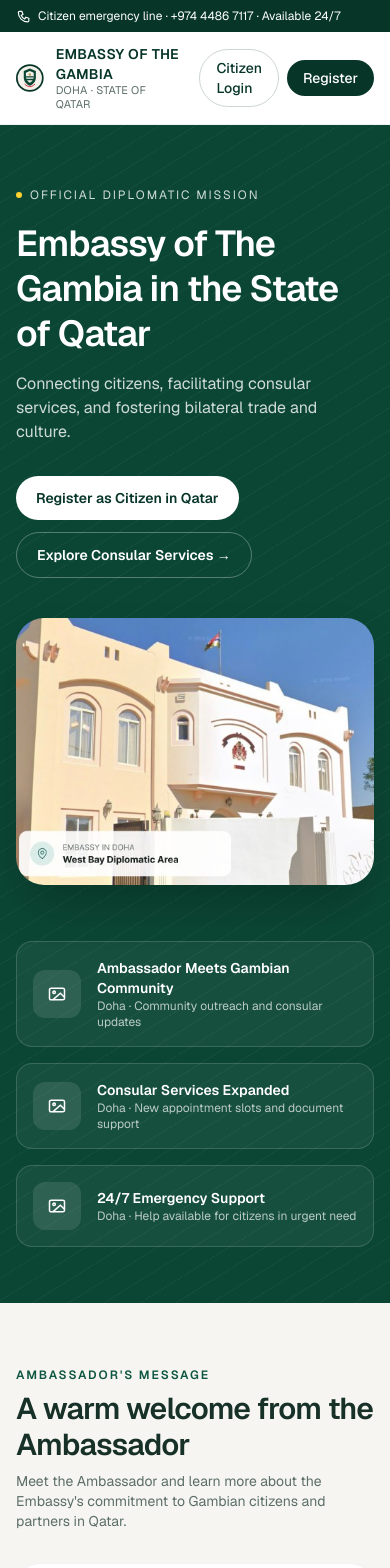
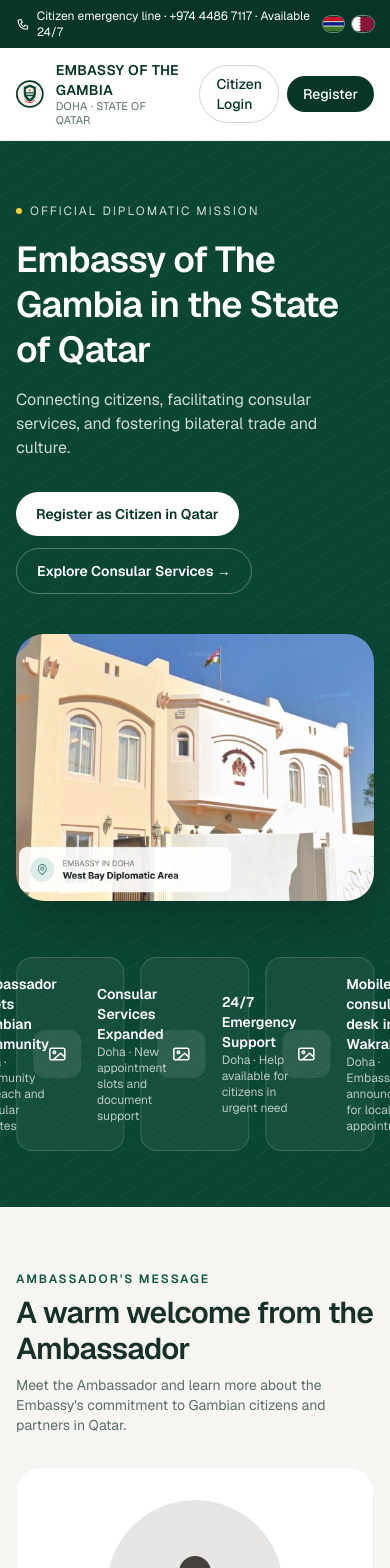
Before and after one commit to HammadiOuassim/gambiaEmbassy, a Next.js app in the folder front/: page / in a window 390 px wide. Shown: the top 1568 px of the page. Built offline with nearby package versions, Linux system fonts and the light colour scheme.

Commit message:
Refactor HomePage component to use HighlightReel and add NewsSection. Clean up unused highlights and update service layout for better responsiveness. Adjust styles in SiteHeader for improved accessibility and visual consistency.

```diff
--- /dev/null
+++ b/front/components/highlight-reel.tsx
@@ -0,0 +1,164 @@
+"use client";
+
+import { useEffect, useRef, useState } from "react";
+
+const highlights = [
+  ["Ambassador Meets Gambian Community", "Doha · Community outreach and consular updates"],
+  ["Consular Services Expanded", "Doha · New appointment slots and document support"],
+  ["24/7 Emergency Support", "Doha · Help available for citizens in urgent need"],
+  ["Mobile consular desk in Al Wakrah", "Doha · Embassy announcement for local appointments"],
+  ["Passport checklist updated", "Doha · New document list for renewal requests"],
+  ["Community cultural evening", "Doha · Family programme for Gambians in Qatar"],
+] as const;
+
+const GAP = 16;
+
+export function HighlightReel() {
+  const viewportRef = useRef<HTMLDivElement>(null);
+  const indexRef = useRef(0);
+  const startX = useRef<number | null>(null);
+  const [index, setIndex] = useState(0);
+  const [step, setStep] = useState(0);
+  const [rtl, setRtl] = useState(false);
+  const [animate, setAnimate] = useState(true);
+  const count = highlights.length;
+  const cards = [...highlights, ...highlights.slice(0, 3)];
+
+  useEffect(() => {
+    const root = document.documentElement;
+    setRtl(root.lang.toLowerCase().startsWith("ar") || root.dir === "rtl");
+  }, []);
+
+  useEffect(() => {
+    const el = viewportRef.current;
+    if (!el) return;
+    const measure = () => {
+      const styles = getComputedStyle(el);
+      const pad = parseFloat(styles.paddingLeft) + parseFloat(styles.paddingRight);
+      const card = (el.clientWidth - pad - GAP * 2) / 3;
+      setStep(card + GAP);
+    };
+    measure();
+    const observer = new ResizeObserver(measure);
+    observer.observe(el);
+    return () => observer.disconnect();
+  }, []);
+
+  useEffect(() => {
+    const reduced = window.matchMedia("(prefers-reduced-motion: reduce)").matches;
+    if (reduced) return;
+    const timer = window.setInterval(() => {
+      setIndex((current) => (current >= count ? current : current + 1));
+    }, 4000);
+    return () => window.clearInterval(timer);
+  }, [count]);
+
+  useEffect(() => {
+    if (index < count) return;
+    const timer = window.setTimeout(() => {
+      setAnimate(false);
+      setIndex(0);
+      requestAnimationFrame(() => {
+        requestAnimationFrame(() => setAnimate(true));
+      });
+    }, 700);
+    return () => window.clearTimeout(timer);
+  }, [index, count]);
+
+  useEffect(() => {
+    const el = viewportRef.current;
+    if (!el) return;
+    let locked = false;
+    const onWheel = (event: WheelEvent) => {
+      const horizontal = Math.abs(event.deltaX) > Math.abs(event.deltaY);
+      if (!horizontal) return;
+      event.preventDefault();
+      if (locked) return;
+      locked = true;
+      const forward = rtl ? event.deltaX < 0 : event.deltaX > 0;
+      const current = indexRef.current;
+      if (!forward && current <= 0) {
+        setAnimate(false);
+        setIndex(count - 1);
+        requestAnimationFrame(() => {
+          requestAnimationFrame(() => setAnimate(true));
+        });
+      } else {
+        setAnimate(true);
+        setIndex(forward ? Math.min(current + 1, count) : current - 1);
+      }
+      window.setTimeout(() => {
+        locked = false;
+      }, 700);
+    };
+    el.addEventListener("wheel", onWheel, { passive: false });
+    return () => el.removeEventListener("wheel", onWheel);
+  }, [count, rtl]);
+
+  indexRef.current = index;
+
+  function move(forward: boolean) {
+    const current = indexRef.current;
+    if (!forward && current <= 0) {
+      setAnimate(false);
+      setIndex(count - 1);
+      requestAnimationFrame(() => {
+        requestAnimationFrame(() => setAnimate(true));
+      });
+      return;
+    }
+    setAnimate(true);
+    setIndex(forward ? Math.min(current + 1, count) : current - 1);
+  }
+
+  return (
+    <div
+      ref={viewportRef}
+      className="overflow-hidden px-4 pb-14 sm:px-6"
+      onPointerDown={(event) => {
+        startX.current = event.clientX;
+      }}
+      onPointerUp={(event) => {
+        if (startX.current == null) return;
+        const delta = event.clientX - startX.current;
+        startX.current = null;
+        if (Math.abs(delta) < 40) return;
+        move(rtl ? delta > 0 : delta < 0);
+      }}
+    >
+      <div
+        className={`flex ${animate ? "transition-transform duration-700 ease-in-out" : ""}`}
+        style={{
+          gap: GAP,
+          transform: `translateX(${(rtl ? 1 : -1) * index * step}px)`,
+        }}
+      >
+        {cards.map(([title, detail], cardIndex) => (
+          <article
+            key={`${title}-${cardIndex}`}
+            className="flex shrink-0 items-center gap-4 rounded-2xl border border-white/15 bg-white/5 px-4 py-4"
+            style={{ width: Math.max(step - GAP, 0) }}
+          >
+            <span className="flex h-12 w-12 shrink-0 items-center justify-center rounded-xl bg-white/10">
+              <ImageIcon />
+            </span>
+            <span>
+              <span className="block text-sm font-semibold">{title}</span>
+              <span className="block text-xs text-white/70">{detail}</span>
+            </span>
+          </article>
+        ))}
+      </div>
+    </div>
+  );
+}
+
+function ImageIcon() {
+  return (
+    <svg viewBox="0 0 24 24" className="h-5 w-5" fill="none" stroke="currentColor" strokeWidth="1.8">
+      <rect x="3" y="5" width="18" height="14" rx="2" />
+      <circle cx="8.5" cy="10" r="1.5" />
+      <path d="M21 16l-5-5-9 8" />
+    </svg>
+  );
+}
--- a/front/components/home-page.tsx
+++ b/front/components/home-page.tsx
@@ -3,12 +3,7 @@
 import { SiteFooter } from "@/components/site-footer";
 import { SiteHeader } from "@/components/site-header";
 import { AboutTabs } from "@/components/about-tabs";
-
-const highlights = [
-  ["Ambassador Meets Gambian Community", "Doha · Community outreach and consular updates"],
-  ["Consular Services Expanded", "Doha · New appointment slots and document support"],
-  ["24/7 Emergency Support", "Doha · Help available for citizens in urgent need"],
-];
+import { HighlightReel } from "@/components/highlight-reel";
 
 const staff = [
   "Ambassador",
@@ -117,22 +112,7 @@
               />
             </div>
           </div>
-          <div className="mx-auto grid max-w-7xl gap-4 px-4 pb-14 sm:px-6 md:grid-cols-3">
-            {highlights.map(([title, detail]) => (
-              <article
-                key={title}
-                className="flex items-center gap-4 rounded-2xl border border-white/15 bg-white/5 px-4 py-4"
-              >
-                <span className="flex h-12 w-12 shrink-0 items-center justify-center rounded-xl bg-white/10">
-                  <ImageIcon />
-                </span>
-                <span>
-                  <span className="block text-sm font-semibold">{title}</span>
-                  <span className="block text-xs text-white/70">{detail}</span>
-                </span>
-              </article>
-            ))}
-          </div>
+          <HighlightReel />
         </section>
 
         <section className="mx-auto max-w-7xl px-4 py-16 sm:px-6">
@@ -196,6 +176,8 @@
           </div>
         </section>
 
+        <NewsSection />
+
         <section id="about" className="bg-embassy-hero text-white">
           <div className="mx-auto max-w-7xl px-4 py-16 sm:px-6">
             <p className="text-xs font-semibold tracking-[0.16em] text-emerald-200">
@@ -220,14 +202,12 @@
                   cooperation with the State of Qatar.”
                 </p>
                 <ul className="mt-6 divide-y divide-white/10 text-sm">
-                  {["Ambassador's Welcome", "Embassy Mission", "Key Staff", "Direct Contact Info"].map(
-                    (item) => (
+                  {["Our Vision", "Our Values", "Embassy Mission"].map((item) => (
                     <li key={item} className="flex items-center justify-between py-3">
                       {item}
                       <span aria-hidden>↗</span>
                     </li>
-                    ),
-                  )}
+                  ))}
                 </ul>
               </article>
             </div>
@@ -245,9 +225,9 @@
             Start with the service you need. Each guide includes eligibility, required documents,
             fees and appointment information.
           </p>
-          <div className="mt-10 grid gap-4 md:grid-cols-2 xl:grid-cols-4">
+          <div className="mt-10 flex gap-4 overflow-x-auto pb-2">
             {services.map((service) => (
-              <article key={service.title} className="rounded-3xl border border-black/5 bg-white p-6">
+              <article key={service.title} className="w-72 shrink-0 rounded-3xl border border-black/5 bg-white p-6 sm:w-80">
                 <span className="flex h-11 w-11 items-center justify-center rounded-xl bg-embassy-soft text-embassy">
                   <BuildingIcon />
                 </span>
@@ -312,6 +292,44 @@
           </div>
         </section>
 
+        <section id="location" className="bg-embassy-hero text-white">
+          <div className="mx-auto max-w-7xl px-4 py-16 sm:px-6">
+            <p className="text-xs font-semibold tracking-[0.16em] text-emerald-200">EMBASSY LOCATION</p>
+            <h2 className="mt-2 text-3xl font-semibold tracking-tight sm:text-4xl">
+              Find the Embassy in Doha
+            </h2>
+            <p className="mt-3 max-w-2xl text-sm text-white/75">
+              Locate the Embassy of the Republic of The Gambia in Doha to access in-person consular
+              services and appointments.
+            </p>
+            <div className="relative mt-8 overflow-hidden rounded-[28px] bg-[#f3efe4]">
+              <iframe
+                title="Embassy of The Gambia in the West Bay Diplomatic Area, Doha"
+                src="https://maps.google.com/maps?q=West+Bay+Diplomatic+Area,+Doha,+Qatar&z=15&hl=en&output=embed"
+                className="h-[420px] w-full border-0"
+                loading="lazy"
+                referrerPolicy="no-referrer-when-downgrade"
+              />
+              <div className="absolute bottom-4 left-4 flex max-w-sm items-center gap-3 rounded-2xl bg-white px-4 py-3 text-ink shadow-sm">
+                <span className="flex h-10 w-10 items-center justify-center rounded-full bg-embassy text-white">
+                  <PinIcon />
+                </span>
+                <span>
+                  <span className="block text-sm font-semibold">Doha Central · Primary service centre</span>
+                  <span className="block text-xs text-muted">Appointments Mon–Thu · 08:30–14:00</span>
+                </span>
+              </div>
+            </div>
+          </div>
+        </section>
+      </main>
+      <SiteFooter />
+    </>
+  );
+}
+
+function NewsSection() {
+  return (
     <section id="news" className="mx-auto max-w-7xl px-4 py-16 sm:px-6">
       <div className="flex flex-wrap items-end justify-between gap-4">
         <div>
@@ -323,12 +341,10 @@
           View all updates
         </a>
       </div>
-          <div className="mt-8 grid gap-4 md:grid-cols-2 xl:grid-cols-4">
+      <div className="mt-8 flex gap-4 overflow-x-auto pb-2">
         {news.map((item) => (
-              <article key={item.title} className="rounded-3xl border border-black/5 bg-white p-4">
-                <span className={`inline-flex rounded-full px-2.5 py-1 text-xs ${item.tone}`}>
-                  {item.tag}
-                </span>
+          <article key={item.title} className="w-72 shrink-0 rounded-3xl border border-black/5 bg-white p-4">
+            <span className={`inline-flex rounded-full px-2.5 py-1 text-xs ${item.tone}`}>{item.tag}</span>
             <p className="mt-3 text-xs text-muted">{item.date}</p>
             <h3 className="mt-1 text-base font-semibold leading-snug">{item.title}</h3>
             <Image
@@ -343,34 +359,6 @@
         ))}
       </div>
     </section>
-
-        <section id="location" className="bg-embassy-hero text-white">
-          <div className="mx-auto max-w-7xl px-4 py-16 sm:px-6">
-            <p className="text-xs font-semibold tracking-[0.16em] text-emerald-200">EMBASSY LOCATION</p>
-            <h2 className="mt-2 text-3xl font-semibold tracking-tight sm:text-4xl">
-              Find the Embassy in Doha
-            </h2>
-            <p className="mt-3 max-w-2xl text-sm text-white/75">
-              Locate the Embassy of the Republic of The Gambia in Doha to access in-person consular
-              services and appointments.
-            </p>
-            <div className="relative mt-8 overflow-hidden rounded-[28px] bg-[#f3efe4] p-6 text-ink">
-              <QatarMap />
-              <div className="mt-4 flex max-w-sm items-center gap-3 rounded-2xl bg-white px-4 py-3 shadow-sm">
-                <span className="flex h-10 w-10 items-center justify-center rounded-full bg-embassy text-white">
-                  <PinIcon />
-                </span>
-                <span>
-                  <span className="block text-sm font-semibold">Doha Central · Primary service centre</span>
-                  <span className="block text-xs text-muted">Appointments Mon–Thu · 08:30–14:00</span>
-                </span>
-              </div>
-            </div>
-          </div>
-        </section>
-      </main>
-      <SiteFooter />
-    </>
   );
 }
 
@@ -412,38 +400,6 @@
   );
 }
 
-function QatarMap() {
-  const places = ["Al Shamal", "Al Khor", "Lusail", "Doha", "Al Daayen", "Al Rayyan", "Umm Salal", "Al Wakrah"];
-  return (
-    <div className="grid gap-6 md:grid-cols-[220px_1fr] md:items-center">
-      <svg viewBox="0 0 120 220" className="mx-auto h-64 w-36" aria-hidden="true">
-        <path
-          d="M58 8c10 8 18 18 16 32-2 12 8 16 10 28 2 14-8 18-6 32 2 16 14 22 8 40-6 16-4 28 2 40 4 10-8 22-20 28-14 6-28-4-30-18-2-16 8-20 4-36-4-14-16-16-14-32 2-18 12-16 10-32C36 70 24 62 30 42 36 22 46 16 58 8z"
-          fill="#0e5640"
-        />
-        <circle cx="62" cy="150" r="4" fill="#f4f1ea" />
-      </svg>
-      <ul className="grid grid-cols-2 gap-2 text-sm text-embassy sm:grid-cols-4">
-        {places.map((place, index) => (
-          <li key={place} className="rounded-full bg-white/80 px-3 py-1">
-            {index + 1}. {place}
-          </li>
-        ))}
-      </ul>
-    </div>
-  );
-}
-
-function ImageIcon() {
-  return (
-    <svg viewBox="0 0 24 24" className="h-5 w-5" fill="none" stroke="currentColor" strokeWidth="1.8">
-      <rect x="3" y="5" width="18" height="14" rx="2" />
-      <circle cx="8.5" cy="10" r="1.5" />
-      <path d="M21 16l-5-5-9 8" />
-    </svg>
-  );
-}
-
 function PersonIcon({ className = "h-5 w-5" }: { className?: string }) {
   return (
     <svg viewBox="0 0 24 24" className={className} fill="currentColor">
--- a/front/components/site-header.tsx
+++ b/front/components/site-header.tsx
@@ -19,14 +19,14 @@
           <p className="flex items-center gap-2">
             <PhoneIcon />
             <span>Citizen emergency line · +974 4486 7117 · Available 24/7</span>
+            <span className="ml-1 inline-flex overflow-hidden rounded-full ring-1 ring-white/40">
+              <GambiaFlag className="h-4 w-6" />
+            </span>
+            <span className="inline-flex overflow-hidden rounded-full ring-1 ring-white/40">
+              <QatarFlag className="h-4 w-6" />
+            </span>
           </p>
           <div className="hidden items-center gap-3 md:flex">
-            <span className="inline-flex overflow-hidden rounded-full ring-1 ring-white/30">
-              <GambiaFlag className="h-4 w-6" />
-            </span>
-            <span className="inline-flex overflow-hidden rounded-full ring-1 ring-white/30">
-              <QatarFlag className="h-4 w-6" />
-            </span>
             <span className="text-white/80">Accessibility</span>
             <span className="font-semibold">EN</span>
             <span className="text-white/55" title="Arabic will be added after the English release">
```
Lines whose indentation alone changed are shown as unchanged.
